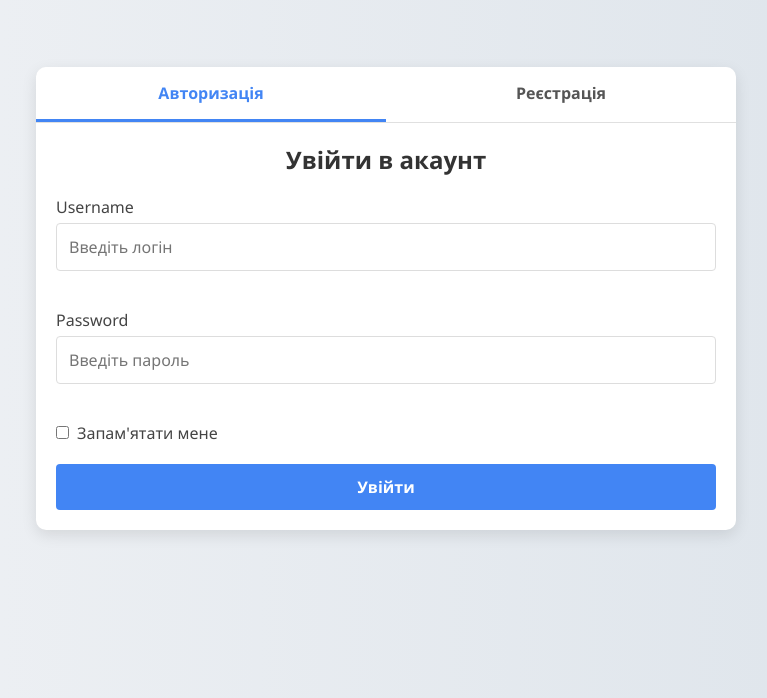
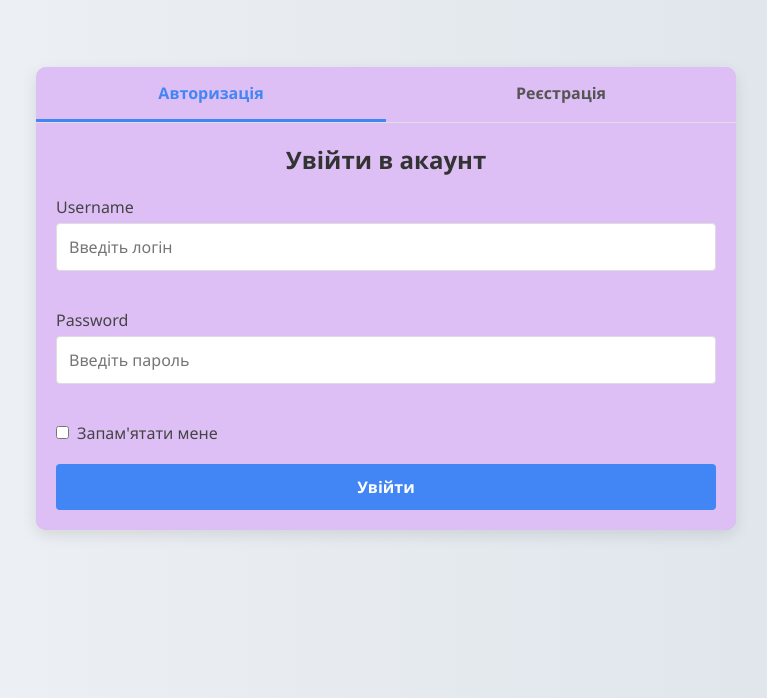
Before and after one commit to karynachnu/weblabs, a plain HTML site: page lb10/index.html in a window 1280 px wide. Shown: the part 102-800 px from the top of the page, without its empty margins (254-1021 px from the left). Drawn offline with Linux system fonts and the light colour scheme.

Commit message:
Update styles.css

```diff
--- a/lb10/styles.css
+++ b/lb10/styles.css
@@ -17,7 +17,7 @@ body {
 }
 
 .container {
-    background-color: #fff;
+    background-color: #ddbff5;
     border-radius: 10px;
     box-shadow: 0 5px 15px rgba(0, 0, 0, 0.1);
     width: 100%;
```
